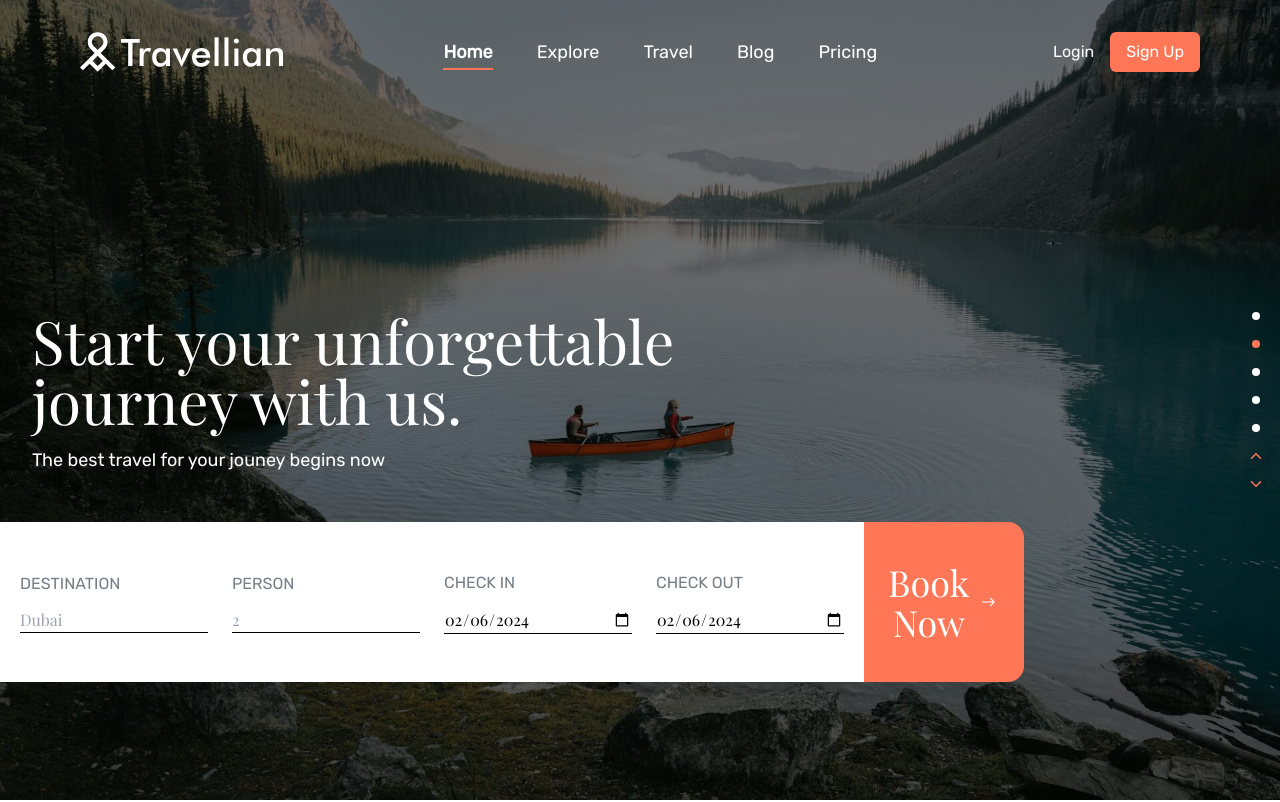
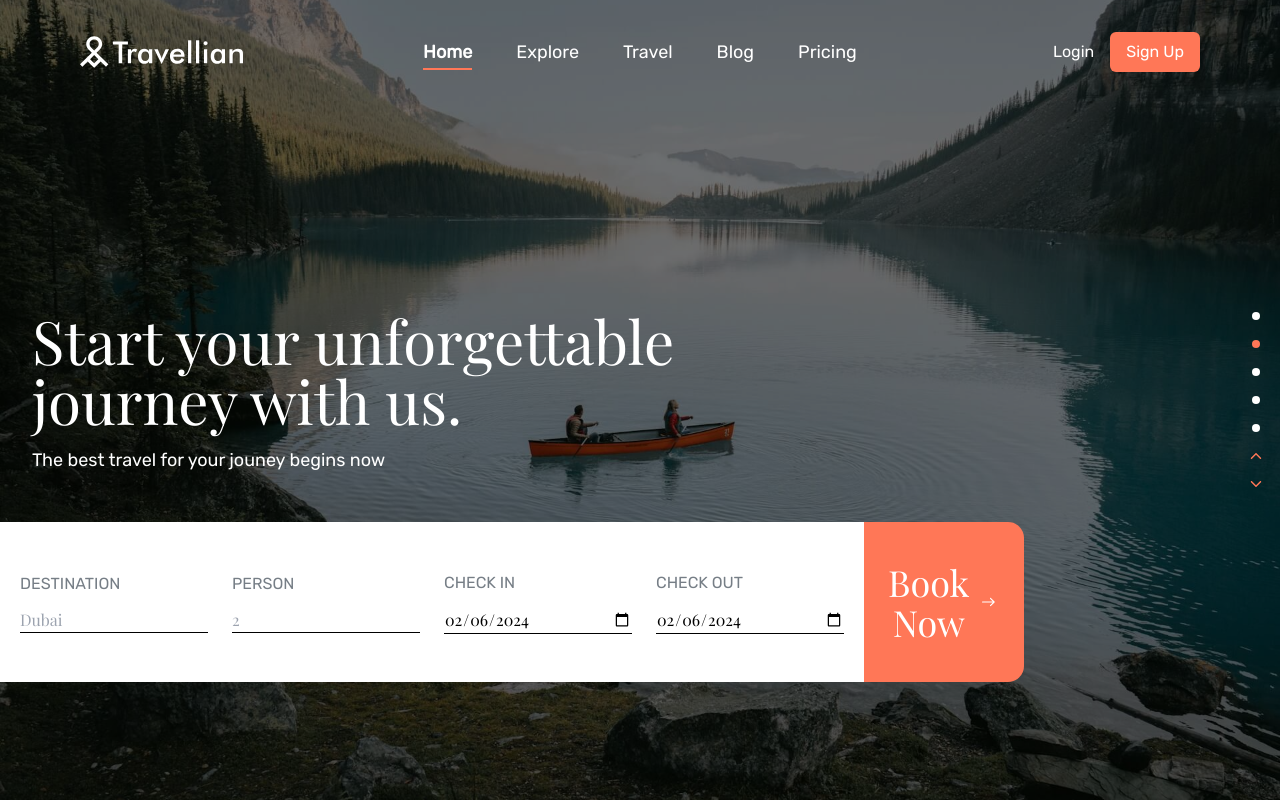
Before and after one commit to jrTilak/travellian-frontend, a React (Vite) app: page / in a window 1280 px wide. Shown: the top 802 px of the page. Built offline with nearby package versions, Linux system fonts and the light colour scheme; what tailwindcss-animated would draw is missing.

Commit message:
fix: navbar is sticky

```diff
--- a/src/components/header/header.tsx
+++ b/src/components/header/header.tsx
@@ -5,27 +5,29 @@ import Button from "../shared/button";
 import HEADER_LINKS from "./header-links";
 import { IoIosMenu } from "react-icons/io";
 import { RxCross2 } from "react-icons/rx";
-// import useScrollTop from "../../hooks/use-scroll-top";
+import useScrollTop from "../../hooks/use-scroll-top";
 
 const Header = () => {
   const asideRef = useRef<HTMLDivElement>(null);
-  // const isScrolled = useScrollTop(100);
-  const isScrolled = false;
+  const isScrolled = useScrollTop(100);
+  // const isScrolled = false;
   return (
     <nav
       className={cn(
         "flex justify-between items-center w-full z-50 px-6 py-4 sm:px-8 sm:py-5 lg:p-8 xl:px-20 text-secondary-white absolute top-0 left-0 right-0 transition-all",
         isScrolled
-          ? "fixed bg-gray-600 bg-opacity-40 backdrop-blur-sm py-2 sm:py-3 lg:p-5"
+          ? "fixed bg-gray-600 bg-opacity-40 backdrop-blur-sm py-2 sm:py-3 lg:p-4"
           : ""
       )}
     >
-      <img
-        src={logo}
-        loading="lazy"
-        className="h-5 sm:h-8 lg:h-10"
-        alt="Travellian"
-      />
+      <a href="#main">
+        <img
+          src={logo}
+          loading="lazy"
+          className="h-5 sm:h-8"
+          alt="Travellian"
+        />
+      </a>
       <ul className="gap-3 font-rubik hidden lg:flex">
         {HEADER_LINKS.map((link, i) => (
           <li
```
